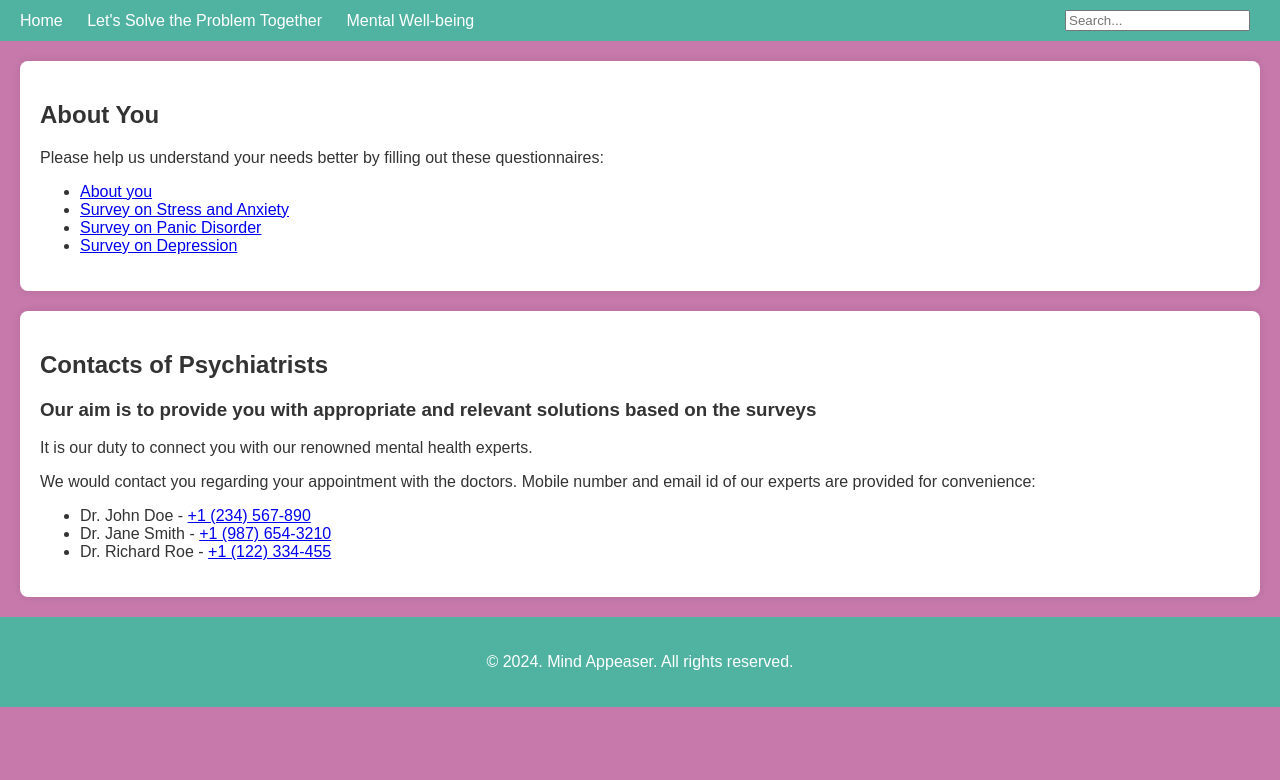
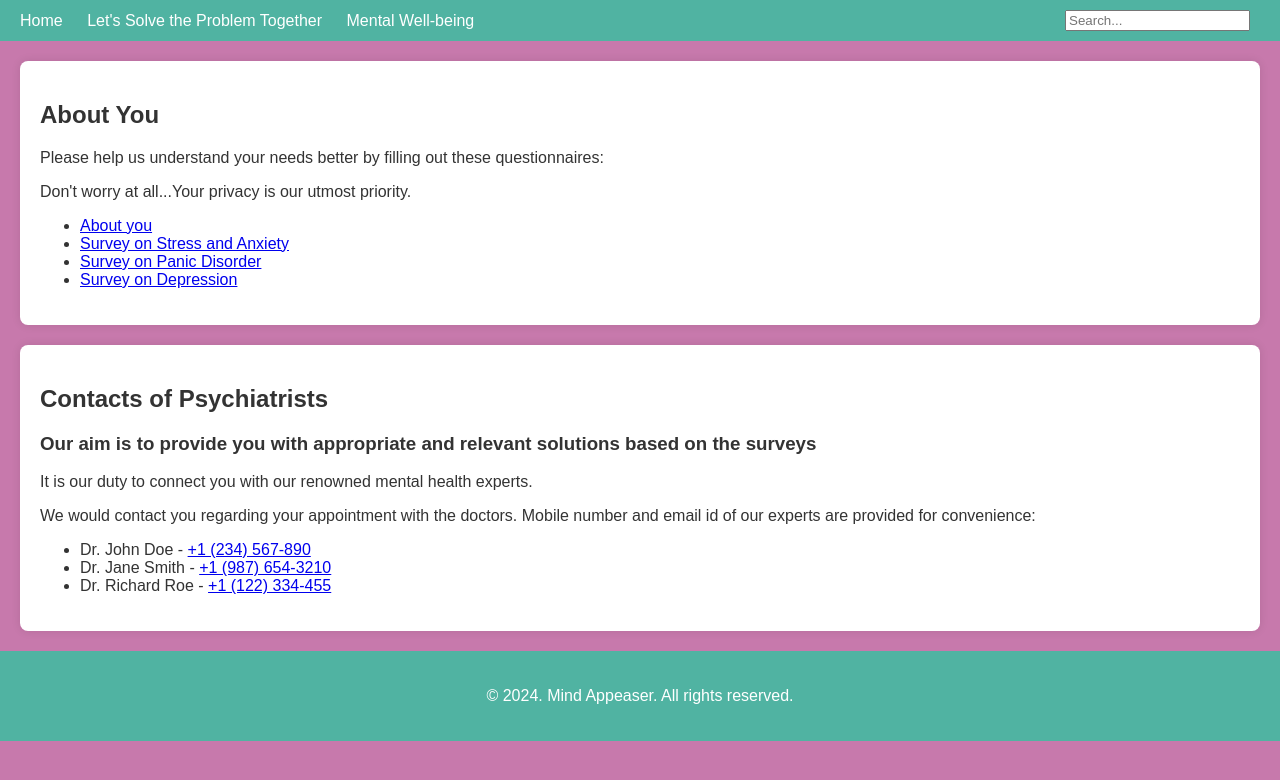
Before and after one commit to ESDProgram/Mind-Appeaser, a plain HTML site: page problem.html in a window 1280 px wide. Drawn offline with Linux system fonts and the light colour scheme.

Commit message:
Update problem.html

```diff
--- a/problem.html
+++ b/problem.html
@@ -57,6 +57,7 @@
     <section>
         <h2>About You</h2>
         <p>Please help us understand your needs better by filling out these questionnaires:</p>
+        <p>Don't worry at all...Your privacy is our utmost priority.</p>
         <ul>
             <li><a href="https://docs.google.com/forms/d/e/1FAIpQLScKziEJpmi6COLxH4-UnZHyr25ECPmoFRbxi2cFpzZ6ixNqGQ/viewform">About you</a></li>
             <li><a href="https://docs.google.com/forms/d/e/1FAIpQLScldq6SXeKb3k3x5rZz_XxQXJcWU8J_qb7BnHnntBo3tJdc9w/viewform">Survey on Stress and Anxiety</a></li>
```
